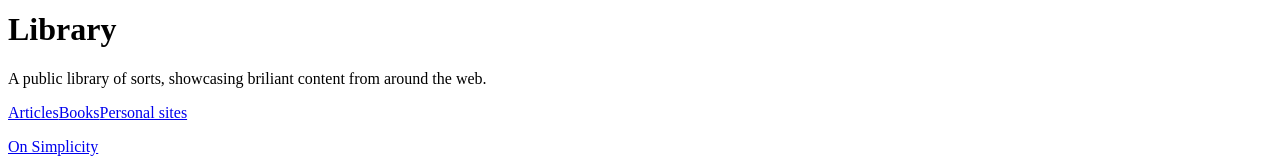
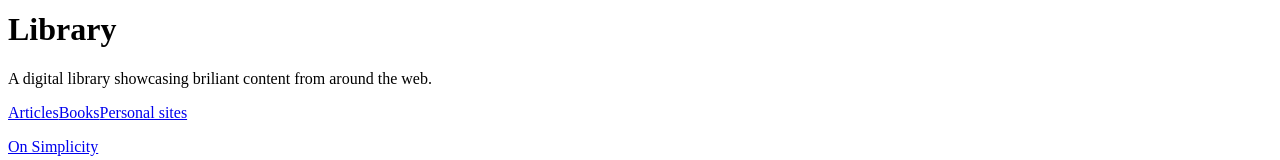
Before and after one commit to apaunchev/paunchev.com, a Next.js app: page /library/articles in a window 1280 px wide. Shown: the part 136-296 px from the top of the page. Built offline with nearby package versions, Linux system fonts and the light colour scheme.

Commit message:
Reuse pageInfo

```diff
--- a/pages/library/[type].js
+++ b/pages/library/[type].js
@@ -4,12 +4,7 @@ import PageHeader from '@/components/PageHeader';
 import LibraryGrid from '@/components/LibraryGrid';
 import library from '@/data/library.json';
 import useData from '@/hooks/useData';
-
-const pageInfo = {
-  title: 'Library',
-  description:
-    'A public library of sorts, showcasing briliant content from around the web.',
-};
+import { pageInfo } from './';
 
 export default function LibraryType() {
   const router = useRouter();
--- a/pages/library/index.js
+++ b/pages/library/index.js
@@ -4,10 +4,10 @@ import LibraryGrid from '@/components/LibraryGrid';
 import library from '@/data/library.json';
 import useData from '@/hooks/useData';
 
-const pageInfo = {
+export const pageInfo = {
   title: 'Library',
   description:
-    'A public library of sorts, showcasing briliant content from around the web.',
+    'A digital library showcasing briliant content from around the web.',
 };
 
 const defaultType = 'article';
```
